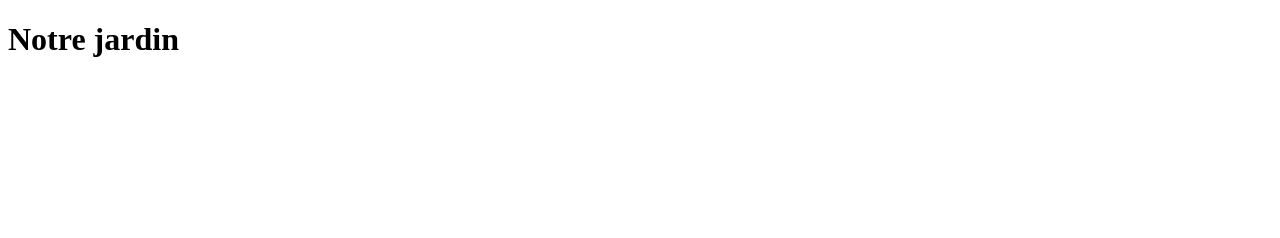
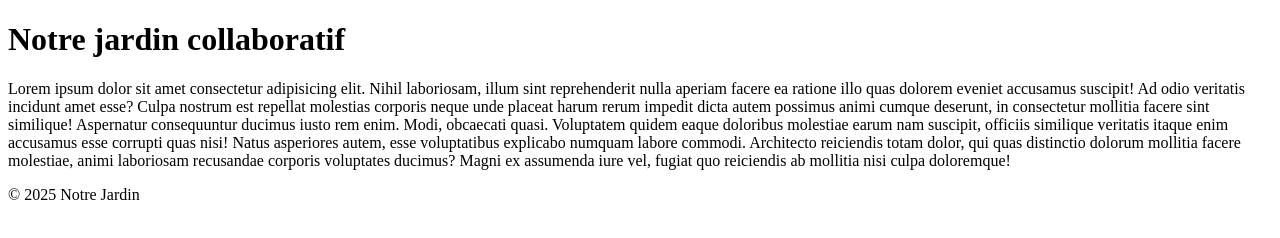
Before and after one commit to JunDev64/projet-collaboratif, a plain HTML site: page index.html in a window 1280 px wide. Drawn offline with Linux system fonts and the light colour scheme.

Commit message:
Dépôt informations

```diff
--- a/index.html
+++ b/index.html
@@ -1,11 +1,27 @@
 <!DOCTYPE html>
 <html lang="en">
-<head>
-    <meta charset="UTF-8">
-    <meta name="viewport" content="width=device-width, initial-scale=1.0">
+  <head>
+    <meta charset="UTF-8" />
+    <meta name="viewport" content="width=device-width, initial-scale=1.0" />
     <title>Document</title>
-</head>
-<body>
-    <h1>Notre jardin</h1>
-</body>
+  </head>
+  <body>
+    <h1>Notre jardin collaboratif</h1>
+    <p>
+      Lorem ipsum dolor sit amet consectetur adipisicing elit. Nihil laboriosam,
+      illum sint reprehenderit nulla aperiam facere ea ratione illo quas dolorem
+      eveniet accusamus suscipit! Ad odio veritatis incidunt amet esse? Culpa
+      nostrum est repellat molestias corporis neque unde placeat harum rerum
+      impedit dicta autem possimus animi cumque deserunt, in consectetur
+      mollitia facere sint similique! Aspernatur consequuntur ducimus iusto rem
+      enim. Modi, obcaecati quasi. Voluptatem quidem eaque doloribus molestiae
+      earum nam suscipit, officiis similique veritatis itaque enim accusamus
+      esse corrupti quas nisi! Natus asperiores autem, esse voluptatibus
+      explicabo numquam labore commodi. Architecto reiciendis totam dolor, qui
+      quas distinctio dolorum mollitia facere molestiae, animi laboriosam
+      recusandae corporis voluptates ducimus? Magni ex assumenda iure vel,
+      fugiat quo reiciendis ab mollitia nisi culpa doloremque!
+    </p>
+    <footer>&copy; 2025 Notre Jardin</footer>
+  </body>
 </html>
```
